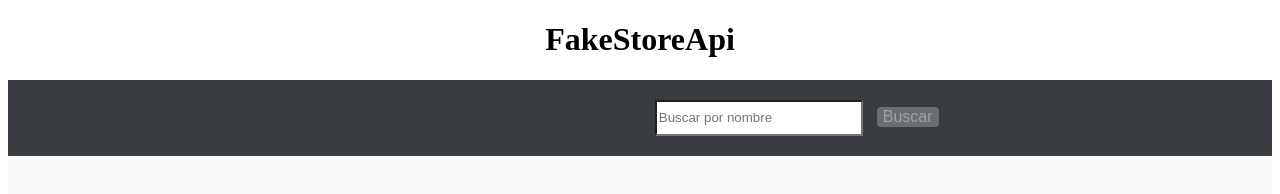
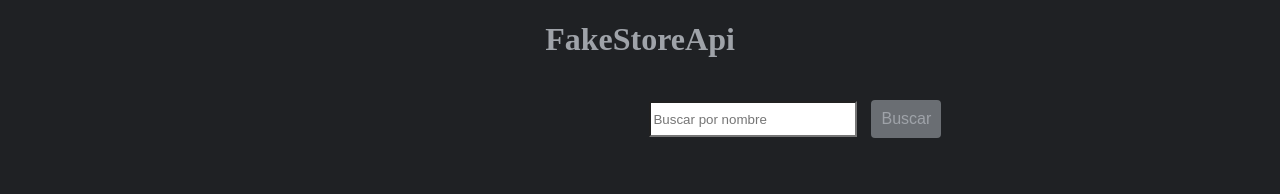
Before and after one commit to JonathanVargas0111/sass_js_distrital, a plain HTML site: page page2.html in a window 1280 px wide. Drawn offline with Linux system fonts and the light colour scheme; no server answers.

Commit message:
correcion de estilo page2

```diff
--- a/css/_mixin.scss
+++ b/css/_mixin.scss
@@ -17,6 +17,7 @@
     font-size: 16px;
     cursor: pointer;
     transition: all 0.3s ease;
+    padding: 10px;
 }
 
 @mixin btn-icon($background-color, $text-color) {
--- a/css/stylePage2.scss
+++ b/css/stylePage2.scss
@@ -1,12 +1,16 @@
 @import 'variables';
 @import 'mixin';
 
+body{
+    background-color: $body;
+}
 .title-page{
     text-align: center;
+    color: $text-color;
 }
 .section-products{
     text-align: center;
-    background-color: $primary-color;
+
     .filters{
         padding: 20px 0;
         box-sizing: content-box;
@@ -22,15 +26,11 @@
         .container-search{
             &__input-search{
                 @include inputSearch();
-
             }
-
             &__bt-search{
                 @include btn($secondary-color,$text-color);
                 margin: 0 10px;
             }
-
-
         }
     }
 }
@@ -44,7 +44,6 @@
     flex-wrap: wrap;
     padding: 20px 50px;
     text-align: center;
-    background-color: rgb(250, 250, 250);
     .product{
         width: 23%;
         margin: 10px;
```
Also changed, not shown: css/styleFormulario.css, css/stylePage2.css, 2 other files.
